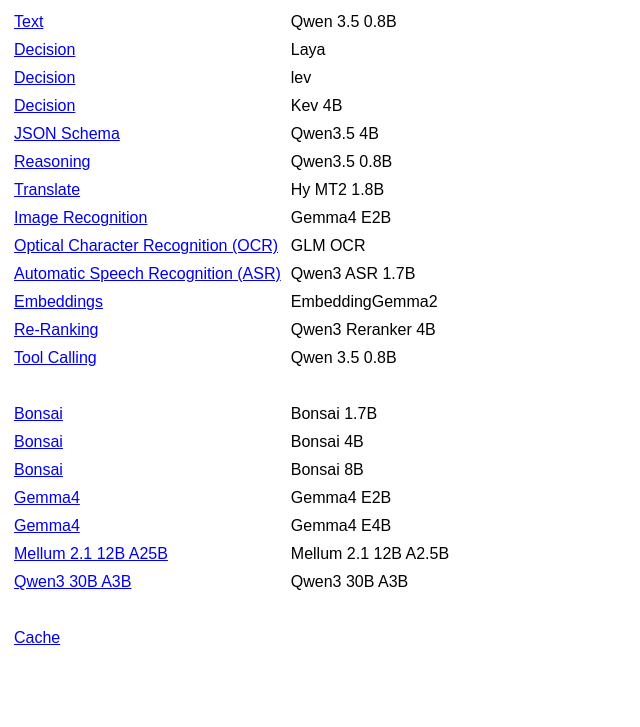
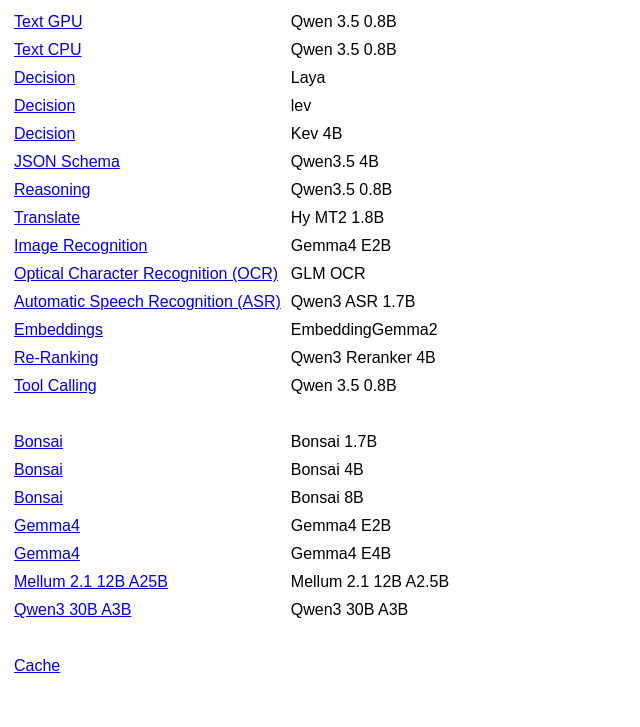
Before and after one commit to thomas-0816/webgpu-wllama, a website: page index.html in a window 1280 px wide. Shown: the part 73-800 px from the top of the page, without its empty margins (0-640 px from the left). Drawn offline with Linux system fonts and the light colour scheme.

Commit message:
added text cpu

```diff
--- a/index.html
+++ b/index.html
@@ -7,7 +7,8 @@
   <body>
       <h1>Demo: wllama</h1>
       <table>
-        <tr><td><a href="./wllama_text.html">Text</a></td><td>Qwen 3.5 0.8B</td></tr>
+        <tr><td><a href="./wllama_text.html">Text GPU</a></td><td>Qwen 3.5 0.8B</td></tr>
+        <tr><td><a href="./wllama_text_cpu.html">Text CPU</a></td><td>Qwen 3.5 0.8B</td></tr>
         <tr><td><a href="./wllama_decision.html">Decision</a></td><td>Laya</td></tr>
         <tr><td><a href="./wllama_decision2.html">Decision</a></td><td>lev</td></tr>
         <tr><td><a href="./wllama_decision3.html">Decision</a></td><td>Kev 4B</td></tr>
```
